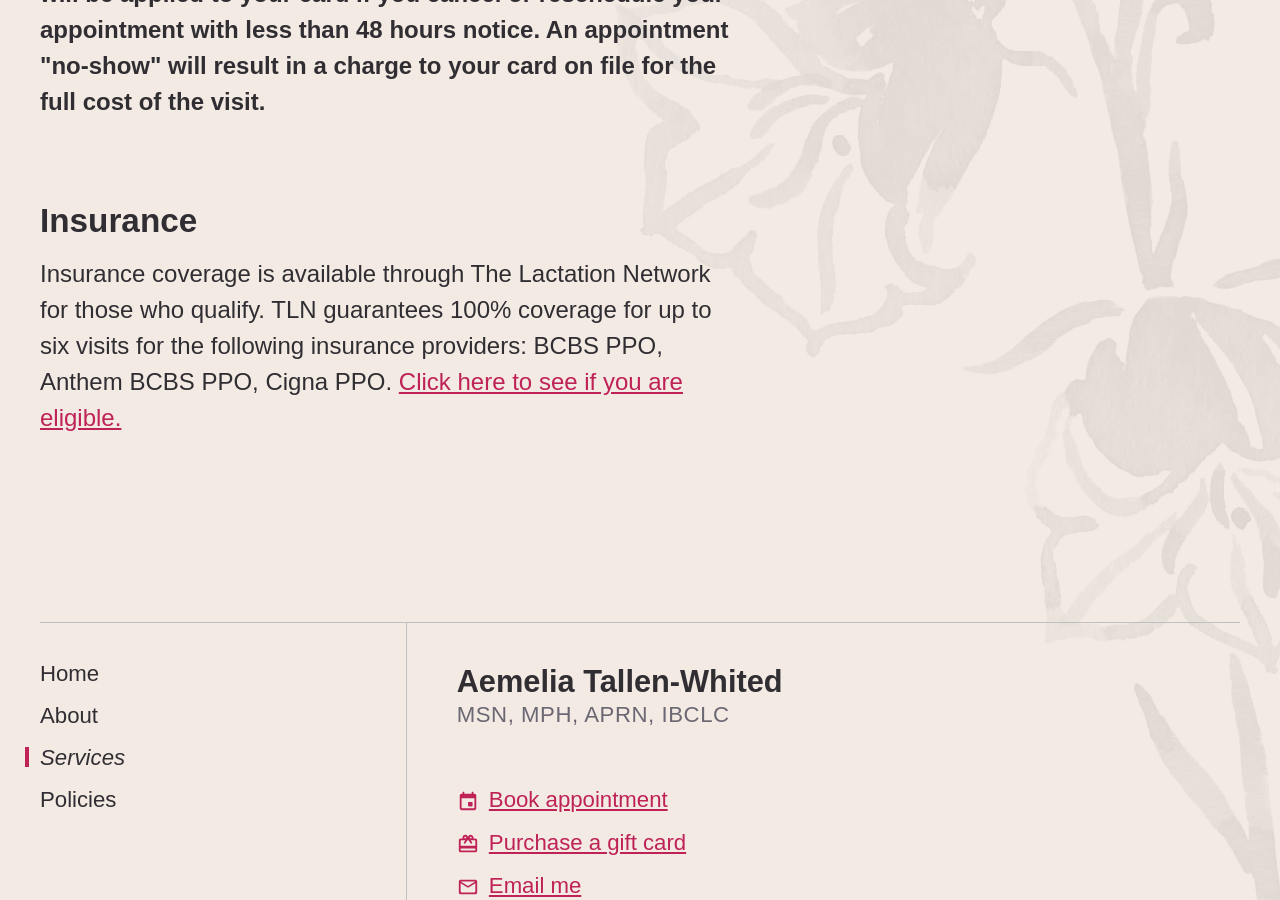
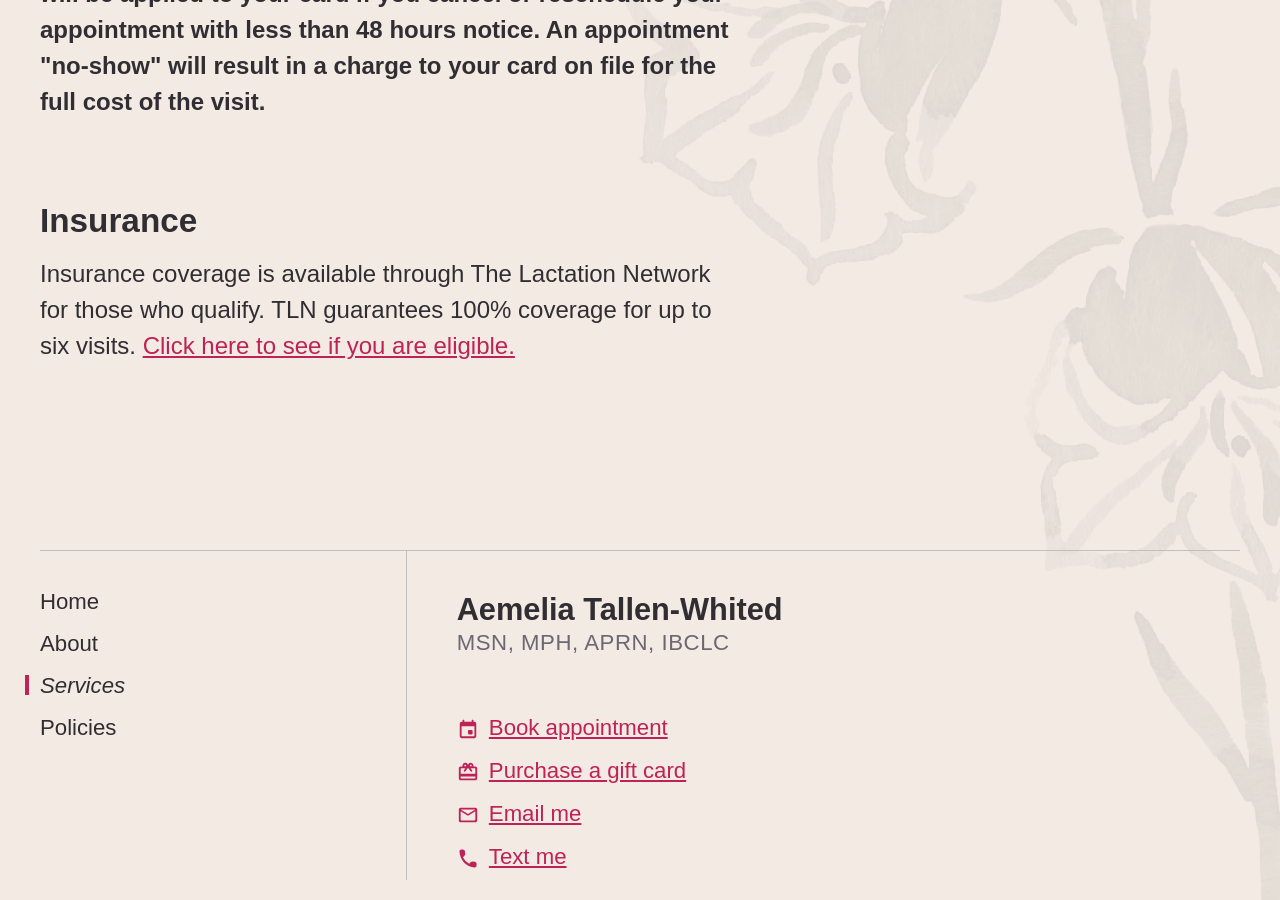
Before and after one commit to bellflowerlactation/bellflower, a Jekyll site: the page built from services.html, in a window 1280 px wide and 900 px high, scrolled down 4557 px. Built offline with Jekyll 4.4.1, drawn with Linux system fonts in a browser that asks for light colours; some web fonts are replaced.

Commit message:
Update services.html

```diff
--- a/services.html
+++ b/services.html
@@ -194,7 +194,7 @@
         <h2 id="insurance">Insurance</h2>
         <p>
             Insurance coverage is available through The Lactation Network for those who qualify.
-            TLN guarantees 100% coverage for up to six visits for the following insurance providers: BCBS PPO, Anthem BCBS PPO, Cigna PPO. <a href="https://lactationnetwork.com/request-a-consultant/?group=0011S000014YmBm&group_name=Bellflower-Lactation,-LLC">
+            TLN guarantees 100% coverage for up to six visits. <a href="https://lactationnetwork.com/request-a-consultant/?group=0011S000014YmBm&group_name=Bellflower-Lactation,-LLC">
             Click here to see if you are eligible.</a>
         </p>
     </section>
```
